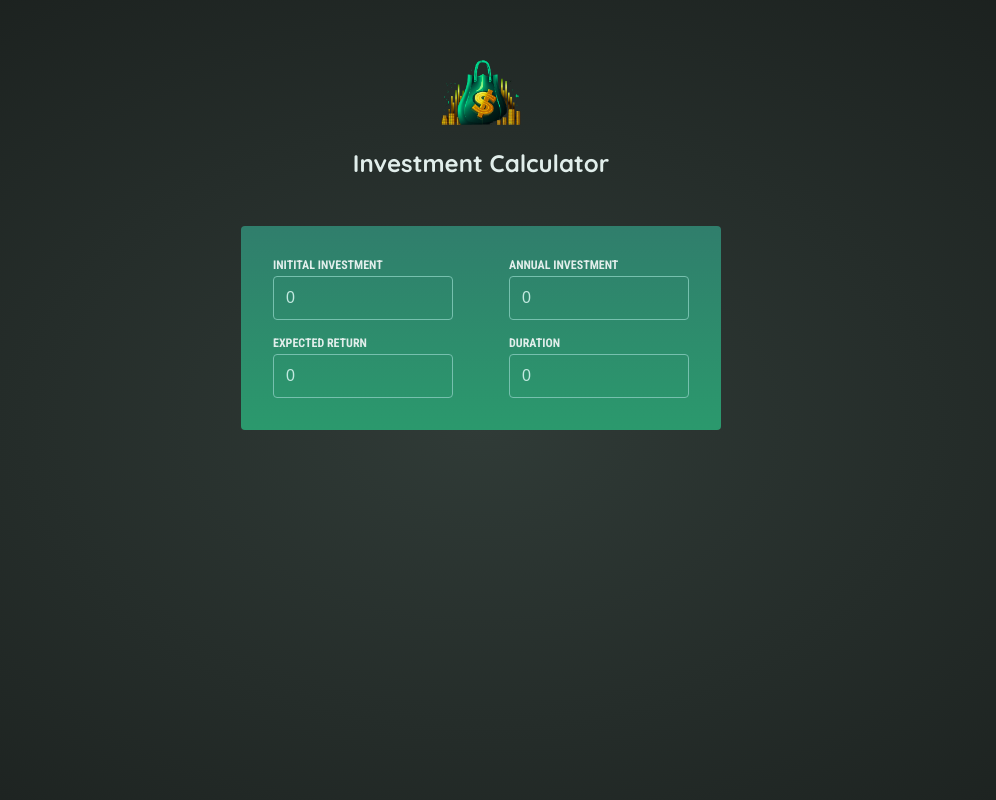
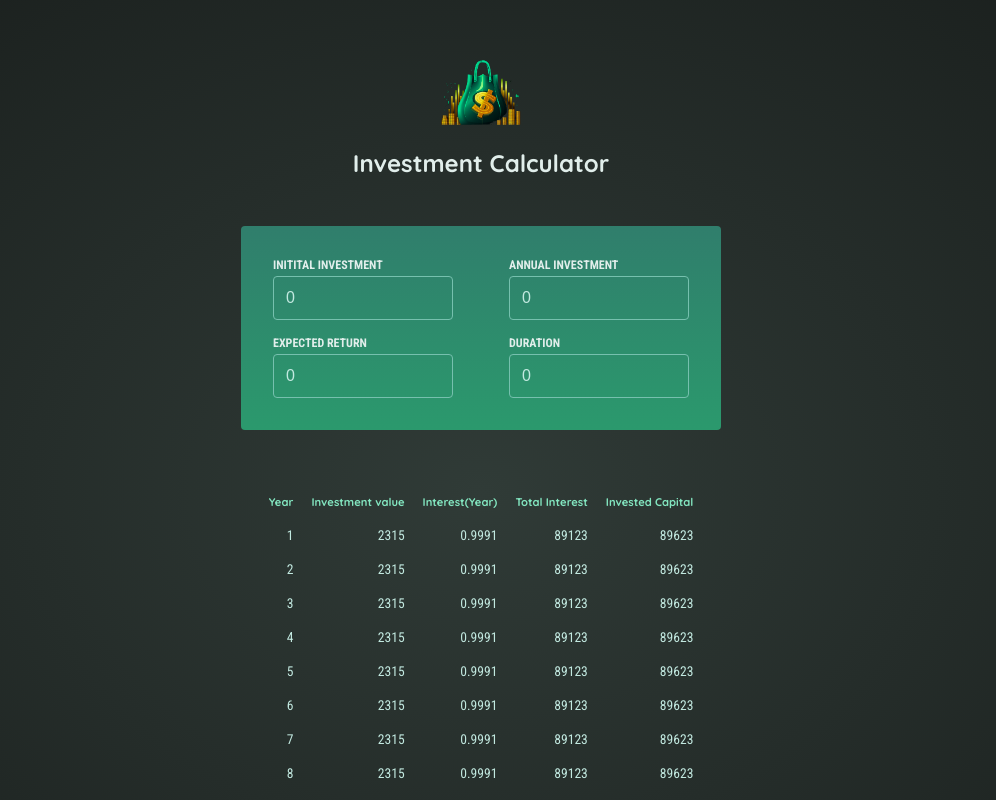
Before and after one commit to Clyde-Catap/Investment-Calculator, a React (Vite) app: page / in a window 1280 px wide. Shown: the top 800 px of the page, without its empty margins (159-1155 px from the left). Built offline with nearby package versions, Linux system fonts and the light colour scheme.

Commit message:
initial layout with no functionality

```diff
--- a/src/App.jsx
+++ b/src/App.jsx
@@ -1,6 +1,7 @@
 import React from "react";
 import Header from "./Header";
 import InputGroup from "./InputGroup";
+import TableGroup from "./TableGroup";
 
 
 function App() {
@@ -8,6 +9,7 @@ function App() {
     <>
         <Header></Header>
         <InputGroup></InputGroup>
+        <TableGroup></TableGroup>
     </>
 
   );
--- a/src/TableGroup.jsx
+++ b/src/TableGroup.jsx
@@ -1,9 +1,39 @@
 import React from "react";
+import YearAndInvestments from './YearAndInvestments';  // Make sure to import the component
 
-export default function TableGroup () {
+export default function TableGroup() {
+    const tableHead = ['Year', 'Investment value', 'Interest(Year)', 'Total Interest', 'Invested Capital'];
+    const yearRow = [
+        ["1",'2315','0.9991','89123','89623'],
+        ["2",'2315','0.9991','89123','89623'],
+        ["3",'2315','0.9991','89123','89623'],
+        ["4",'2315','0.9991','89123','89623'],
+        ["5",'2315','0.9991','89123','89623'],
+        ["6",'2315','0.9991','89123','89623'],
+        ["7",'2315','0.9991','89123','89623'],
+        ["8",'2315','0.9991','89123','89623'],
+        ["9",'2315','0.9991','89123','89623'],
+        ["10",'2315','0.9991','89123','89623'],
+        ["11",'2315','0.9991','89123','89623'],
+        ["12",'2315','0.9991','89123','89623']
+    ];
 
     return (
-        <>
-        </>
+        <table id="result">
+            <thead>
+                <tr>
+                    {tableHead.map((item, index) => (
+                        <th key={index}>{item}</th>
+                    ))}
+                </tr>
+            </thead>
+            <tbody>
+                {yearRow.map((row, index) => (
+                    <tr key={index}>
+                        <YearAndInvestments YearAndInvestments={row} />
+                    </tr>
+                ))}
+            </tbody>
+        </table>
     );
 }
--- /dev/null
+++ b/src/YearAndInvestments.jsx
@@ -0,0 +1,9 @@
+export default function YearAndInvestments ({YearAndInvestments, ...props}){
+    return (
+        <>
+            {YearAndInvestments.map((cell, index) => (
+                <td key={index}>{cell}</td>
+            ))}
+        </>
+    );
+}
```
